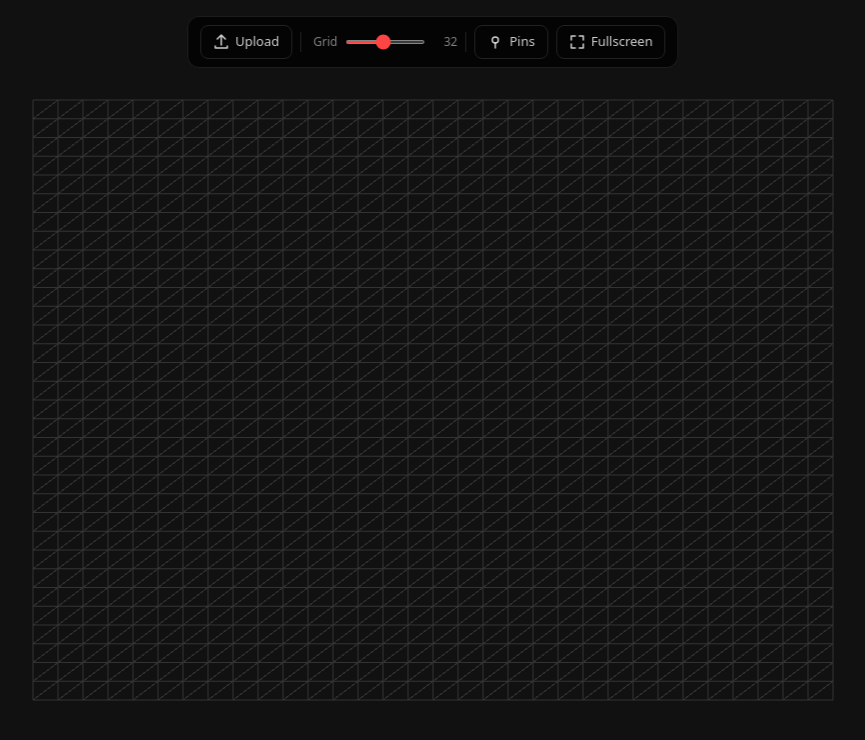
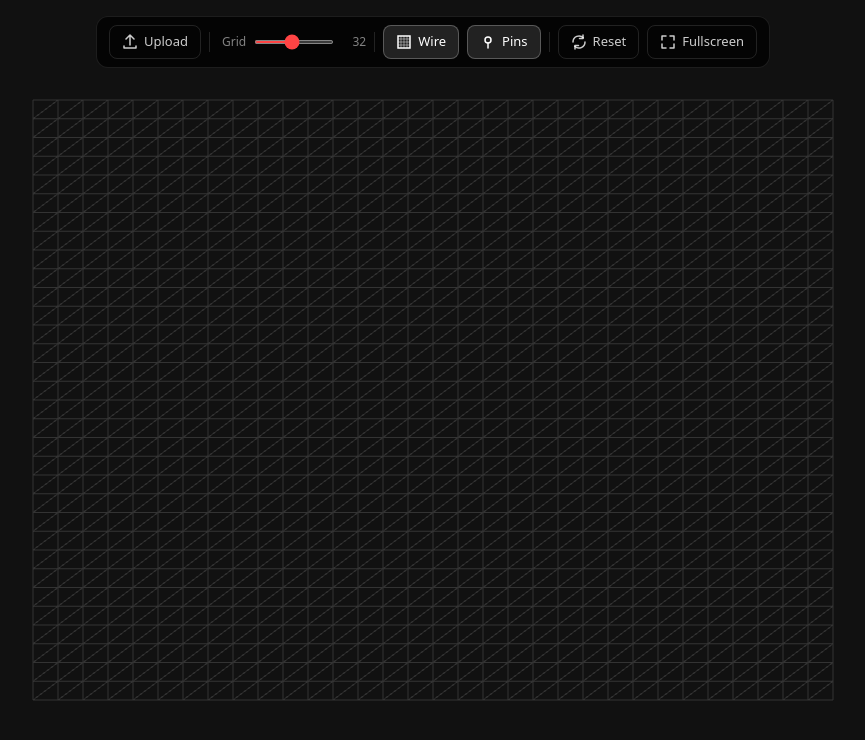
Before and after one commit to davidumoru/ramp, a Next.js app: page / in a window 1280 px wide. Shown: the top 740 px of the page, without its empty margins (207-1072 px from the left). Built offline with nearby package versions, Linux system fonts and the light colour scheme.

Commit message:
Add reset button, wireframe toggle, and active state for pin button

```diff
--- a/app/globals.css
+++ b/app/globals.css
@@ -118,6 +118,12 @@
   }
 }
 
+.toolbar-btn-active {
+  background: rgba(255, 255, 255, 0.12);
+  color: #fff;
+  border-color: rgba(255, 255, 255, 0.25);
+}
+
 .toolbar-btn:active {
   transform: scale(0.97);
 }
--- a/components/ProjectionCanvas.tsx
+++ b/components/ProjectionCanvas.tsx
@@ -21,6 +21,8 @@
 
   const [segments, setSegments] = useState(DEFAULT_SEGMENTS);
   const [pinsVisible, setPinsVisible] = useState(true);
+  const [wireframe, setWireframe] = useState(true);
+  const [hasTexture, setHasTexture] = useState(false);
 
   // Initialize Three.js engine
   useEffect(() => {
@@ -78,6 +80,8 @@
 
   const handleImageUpload = useCallback((image: HTMLImageElement) => {
     meshRef.current?.setTexture(image);
+    setWireframe(false);
+    setHasTexture(true);
   }, []);
 
   const handleSegmentsChange = useCallback((newSegments: number) => {
@@ -94,6 +98,18 @@
       pinRef.current?.setPinsVisible(next);
       return next;
     });
+  }, []);
+
+  const handleToggleWireframe = useCallback(() => {
+    setWireframe((prev) => {
+      const next = !prev;
+      meshRef.current?.setWireframe(next);
+      return next;
+    });
+  }, []);
+
+  const handleReset = useCallback(() => {
+    pinRef.current?.clearAll();
   }, []);
 
   const handleFullscreen = useCallback(() => {
@@ -114,9 +130,13 @@
         onImageUpload={handleImageUpload}
         onSegmentsChange={handleSegmentsChange}
         onTogglePins={handleTogglePins}
+        onToggleWireframe={handleToggleWireframe}
+        onReset={handleReset}
         onFullscreen={handleFullscreen}
         segments={segments}
         pinsVisible={pinsVisible}
+        wireframe={wireframe}
+        hasTexture={hasTexture}
       />
     </div>
   );
--- a/components/Toolbar.tsx
+++ b/components/Toolbar.tsx
@@ -6,18 +6,26 @@
   onImageUpload: (image: HTMLImageElement) => void;
   onSegmentsChange: (segments: number) => void;
   onTogglePins: () => void;
+  onToggleWireframe: () => void;
+  onReset: () => void;
   onFullscreen: () => void;
   segments: number;
   pinsVisible: boolean;
+  wireframe: boolean;
+  hasTexture: boolean;
 }
 
 export function Toolbar({
   onImageUpload,
   onSegmentsChange,
   onTogglePins,
+  onToggleWireframe,
+  onReset,
   onFullscreen,
   segments,
   pinsVisible,
+  wireframe,
+  hasTexture,
 }: ToolbarProps) {
   const fileInputRef = useRef<HTMLInputElement>(null);
 
@@ -30,7 +38,6 @@
       img.onload = () => onImageUpload(img);
       img.src = URL.createObjectURL(file);
 
-      // Reset so the same file can be re-selected
       e.target.value = "";
     },
     [onImageUpload]
@@ -99,7 +106,45 @@
       <div className="toolbar-divider" aria-hidden="true" />
 
       <button
-        className="toolbar-btn"
+        className={`toolbar-btn ${wireframe ? "toolbar-btn-active" : ""}`}
+        onClick={onToggleWireframe}
+        aria-label={wireframe ? "Show texture" : "Show wireframe"}
+        aria-pressed={wireframe}
+        title={
+          hasTexture
+            ? wireframe
+              ? "Switch to texture view"
+              : "Switch to wireframe view"
+            : "Wireframe (upload an image first)"
+        }
+      >
+        <svg
+          width="16"
+          height="16"
+          viewBox="0 0 16 16"
+          fill="none"
+          aria-hidden="true"
+        >
+          <rect
+            x="2"
+            y="2"
+            width="12"
+            height="12"
+            stroke="currentColor"
+            strokeWidth="1.5"
+          />
+          <path
+            d="M2 8h12M8 2v12M2 5h12M2 11h12M5 2v12M11 2v12"
+            stroke="currentColor"
+            strokeWidth="0.75"
+            opacity="0.6"
+          />
+        </svg>
+        Wire
+      </button>
+
+      <button
+        className={`toolbar-btn ${pinsVisible ? "toolbar-btn-active" : ""}`}
         onClick={onTogglePins}
         aria-label={pinsVisible ? "Hide pins" : "Show pins"}
         aria-pressed={pinsVisible}
@@ -129,6 +174,38 @@
         Pins
       </button>
 
+      <div className="toolbar-divider" aria-hidden="true" />
+
+      <button
+        className="toolbar-btn"
+        onClick={onReset}
+        aria-label="Reset all pins and warping"
+        title="Remove all pins and reset mesh"
+      >
+        <svg
+          width="16"
+          height="16"
+          viewBox="0 0 16 16"
+          fill="none"
+          aria-hidden="true"
+        >
+          <path
+            d="M2 8a6 6 0 0 1 10.3-4.2M14 8a6 6 0 0 1-10.3 4.2"
+            stroke="currentColor"
+            strokeWidth="1.5"
+            strokeLinecap="round"
+          />
+          <path
+            d="M12 1v3.5h-3.5M4 15v-3.5h3.5"
+            stroke="currentColor"
+            strokeWidth="1.5"
+            strokeLinecap="round"
+            strokeLinejoin="round"
+          />
+        </svg>
+        Reset
+      </button>
+
       <button
         className="toolbar-btn"
         onClick={onFullscreen}
--- a/lib/engine/MeshBuilder.ts
+++ b/lib/engine/MeshBuilder.ts
@@ -63,14 +63,36 @@
     this.basePositions = new Float32Array(pos);
   }
 
+  get hasTexture(): boolean {
+    return this.material.map !== null;
+  }
+
+  get wireframe(): boolean {
+    return this.material.wireframe;
+  }
+
   setTexture(image: HTMLImageElement): void {
     const texture = new THREE.Texture(image);
     texture.needsUpdate = true;
     texture.colorSpace = THREE.SRGBColorSpace;
 
+    if (this.material.map) {
+      this.material.map.dispose();
+    }
+
     this.material.map = texture;
     this.material.wireframe = false;
     this.material.color.set(0xffffff);
+    this.material.needsUpdate = true;
+  }
+
+  setWireframe(enabled: boolean): void {
+    this.material.wireframe = enabled;
+    if (enabled) {
+      this.material.color.set(0x333333);
+    } else if (this.material.map) {
+      this.material.color.set(0xffffff);
+    }
     this.material.needsUpdate = true;
   }
 
--- a/lib/engine/PinManager.ts
+++ b/lib/engine/PinManager.ts
@@ -123,7 +123,6 @@
 
   private removePin(pin: Pin): void {
     this.scene.remove(pin.handle);
-    pin.handle.geometry; // shared, don't dispose
     (pin.handle.material as THREE.MeshBasicMaterial).dispose();
     this.pins = this.pins.filter((p) => p.id !== pin.id);
     this.warpSolver.solve(this.pins, this.meshBuilder);
@@ -131,6 +130,16 @@
 
   /** Re-apply warp after mesh rebuild. Pins keep their origin/position. */
   reapplyWarp(): void {
+    this.warpSolver.solve(this.pins, this.meshBuilder);
+  }
+
+  /** Remove all pins and reset mesh to unwarped state */
+  clearAll(): void {
+    for (const pin of this.pins) {
+      this.scene.remove(pin.handle);
+      (pin.handle.material as THREE.MeshBasicMaterial).dispose();
+    }
+    this.pins = [];
     this.warpSolver.solve(this.pins, this.meshBuilder);
   }
 
```
